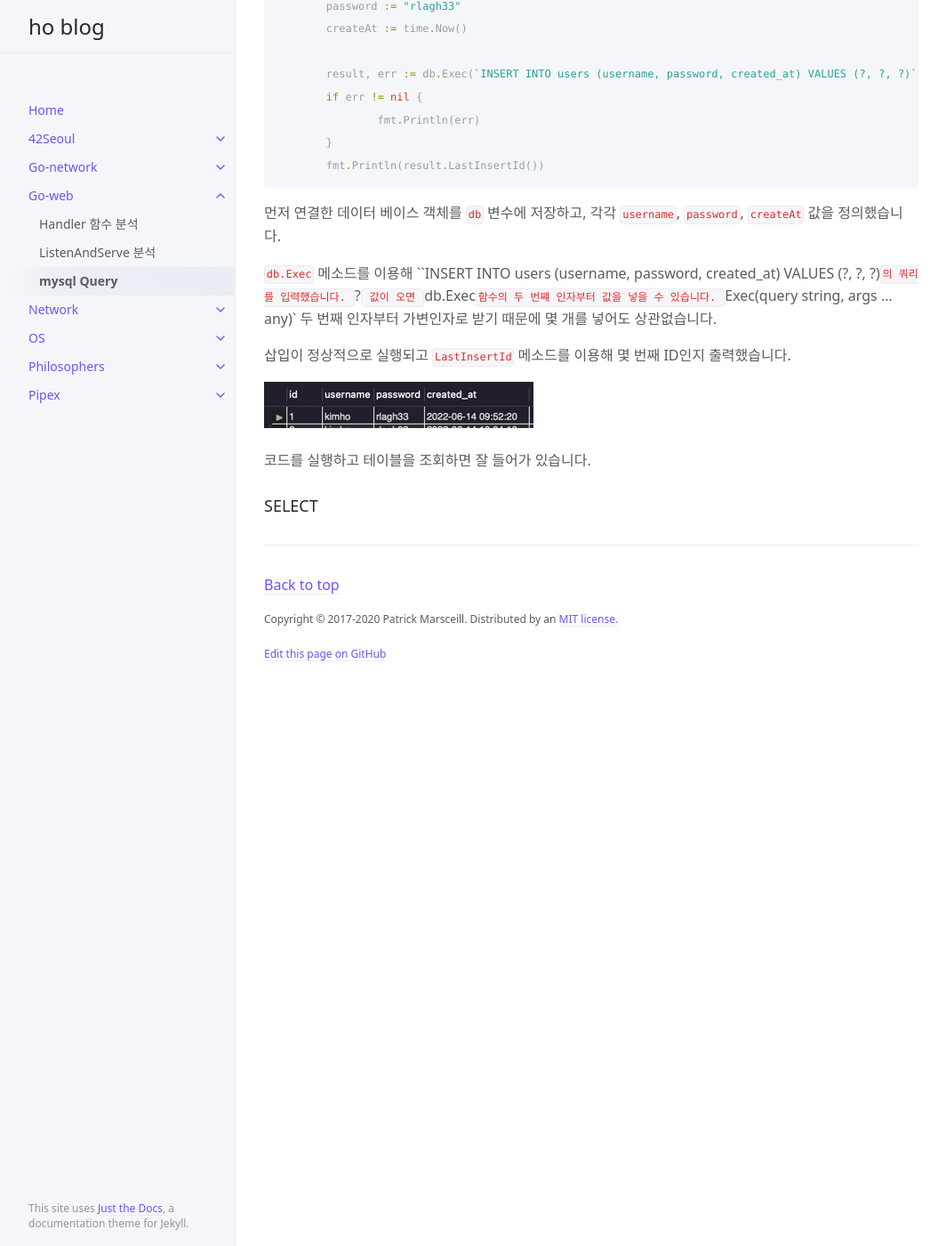
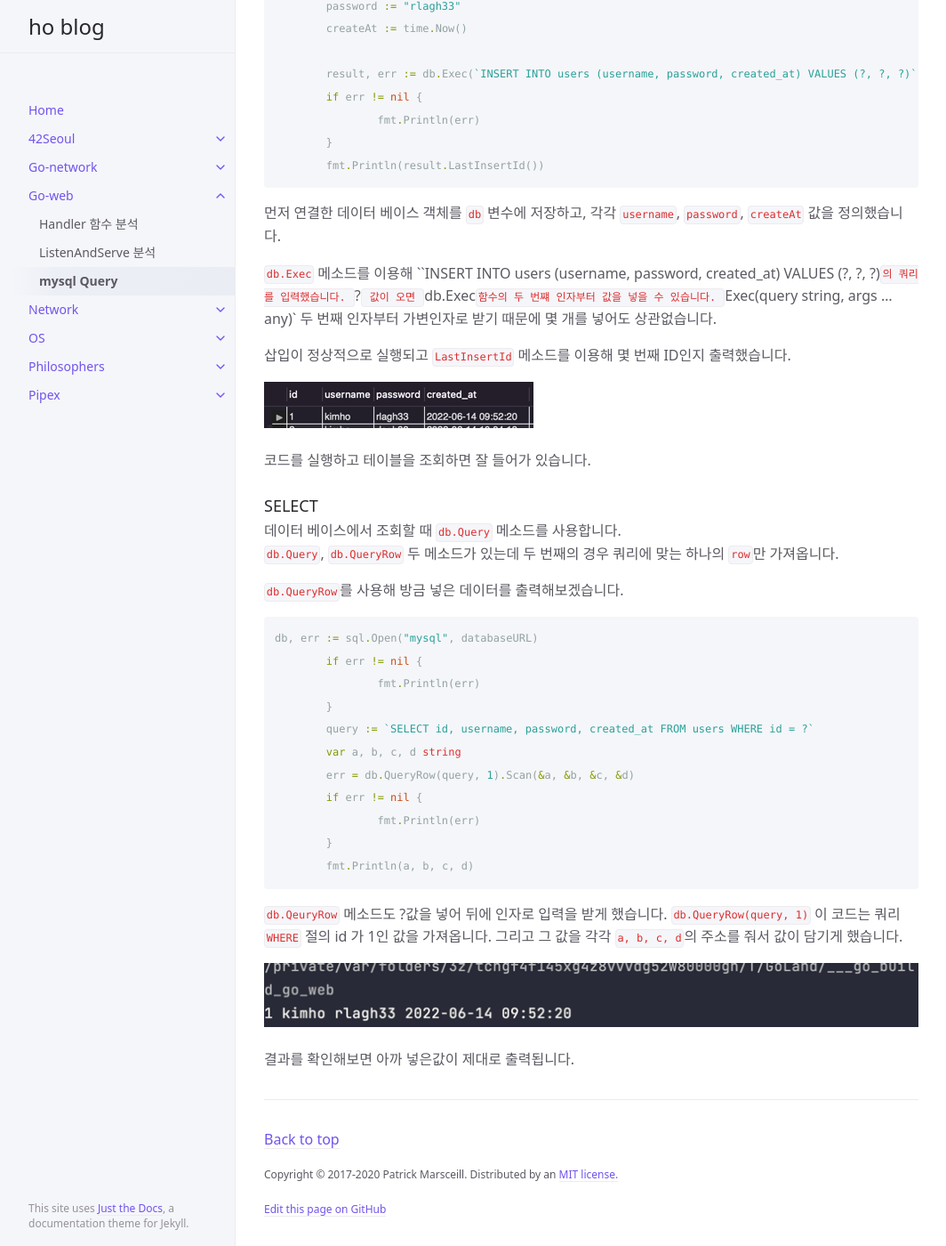
Before and after one commit to hotkimho/prev-hotkimho.github.io, a Jekyll site: the page built from docs/go_web/mysql_query.md, in a window 1280 px wide and 1400 px high, scrolled down 1629 px. Shown: the whole window at 89% size, without its empty margins (107-1171 px from the left). Built offline with Jekyll 4.4.1, drawn with Linux system fonts in a browser that asks for light colours.

Commit message:
Add Select

````diff
--- a/docs/go_web/mysql_query.md
+++ b/docs/go_web/mysql_query.md
@@ -87,3 +87,27 @@ db, err := sql.Open("mysql", databaseURL)
 코드를 실행하고 테이블을 조회하면 잘 들어가 있습니다.
 
 ### SELECT
+데이터 베이스에서 조회할 때 `db.Query` 메소드를 사용합니다.
+`db.Query`, `db.QueryRow` 두 메소드가 있는데 두 번째의 경우 쿼리에 맞는 하나의 `row`만 가져옵니다.
+
+`db.QueryRow`를 사용해 방금 넣은 데이터를 출력해보겠습니다.
+
+```go
+db, err := sql.Open("mysql", databaseURL)
+	if err != nil {
+		fmt.Println(err)
+	}
+	query := `SELECT id, username, password, created_at FROM users WHERE id = ?`
+	var a, b, c, d string
+	err = db.QueryRow(query, 1).Scan(&a, &b, &c, &d)
+	if err != nil {
+		fmt.Println(err)
+	}
+	fmt.Println(a, b, c, d)
+```
+`db.QeuryRow` 메소드도 ?값을 넣어 뒤에 인자로 입력을 받게 했습니다. `db.QueryRow(query, 1)`
+이 코드는 쿼리 `WHERE` 절의 id 가 1인 값을 가져옵니다. 그리고 그 값을 각각 `a, b, c, d`의 주소를 줘서 값이 담기게 했습니다.
+
+![img.png](/docs/go_web/images/mysql_select.png)
+
+결과를 확인해보면 아까 넣은값이 제대로 출력됩니다.
````
Also changed, not shown: docs/go_web/images/mysql_select.png (added).
